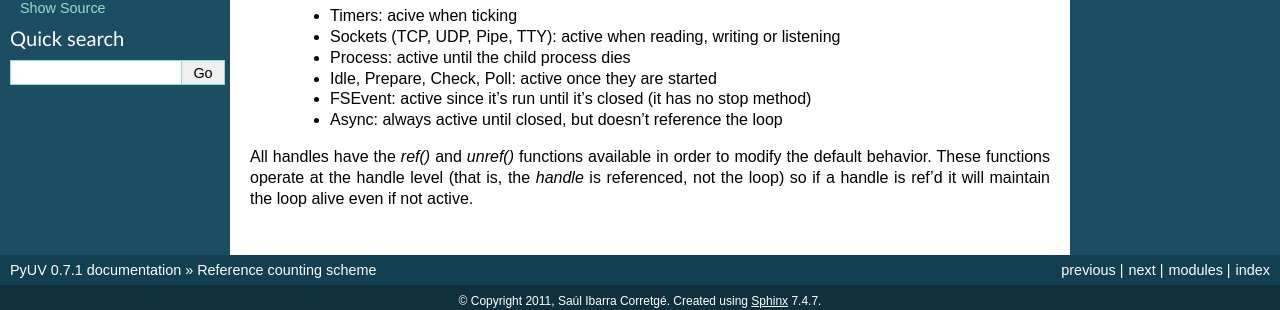
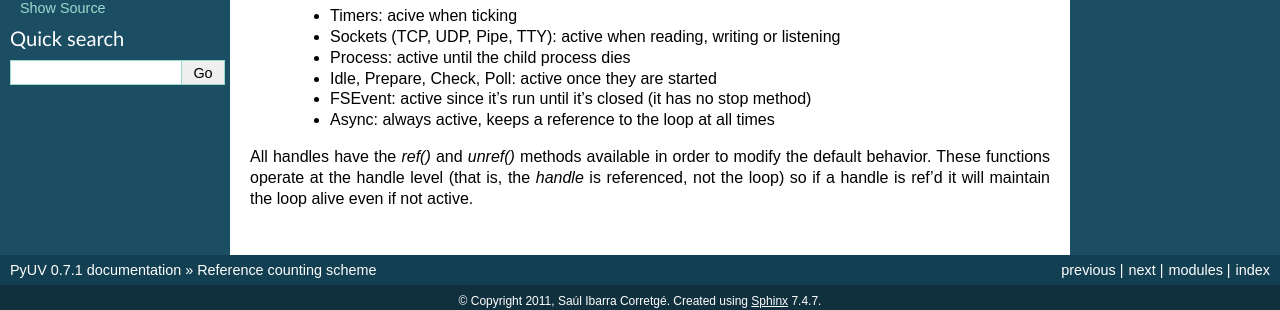
Before and after one commit to saghul/pyuv, a Sphinx documentation site: the page built from docs/refcount.rst, in a window 1280 px wide. Shown: the part 201-511 px from the top of the page. Built offline with Sphinx 7.4.7, drawn with Linux system fonts in a browser that asks for light colours.

Commit message:
Updated refcount documentation

```diff
--- a/docs/refcount.rst
+++ b/docs/refcount.rst
@@ -16,8 +16,8 @@ does it mean for a handle to be 'active'? Depends on the handle type:
  * Process: active until the child process dies
  * Idle, Prepare, Check, Poll: active once they are started
  * FSEvent: active since it's run until it's closed (it has no stop method)
- * Async: always active until closed, but doesn't reference the loop
+ * Async: always active, keeps a reference to the loop at all times
 
-All handles have the `ref()` and `unref()` functions available in order to modify the default behavior.
+All handles have the `ref()` and `unref()` methods available in order to modify the default behavior.
 These functions operate at the handle level (that is, the *handle* is referenced, not the loop) so if a
 handle is ref'd it will maintain the loop alive even if not active.
```
